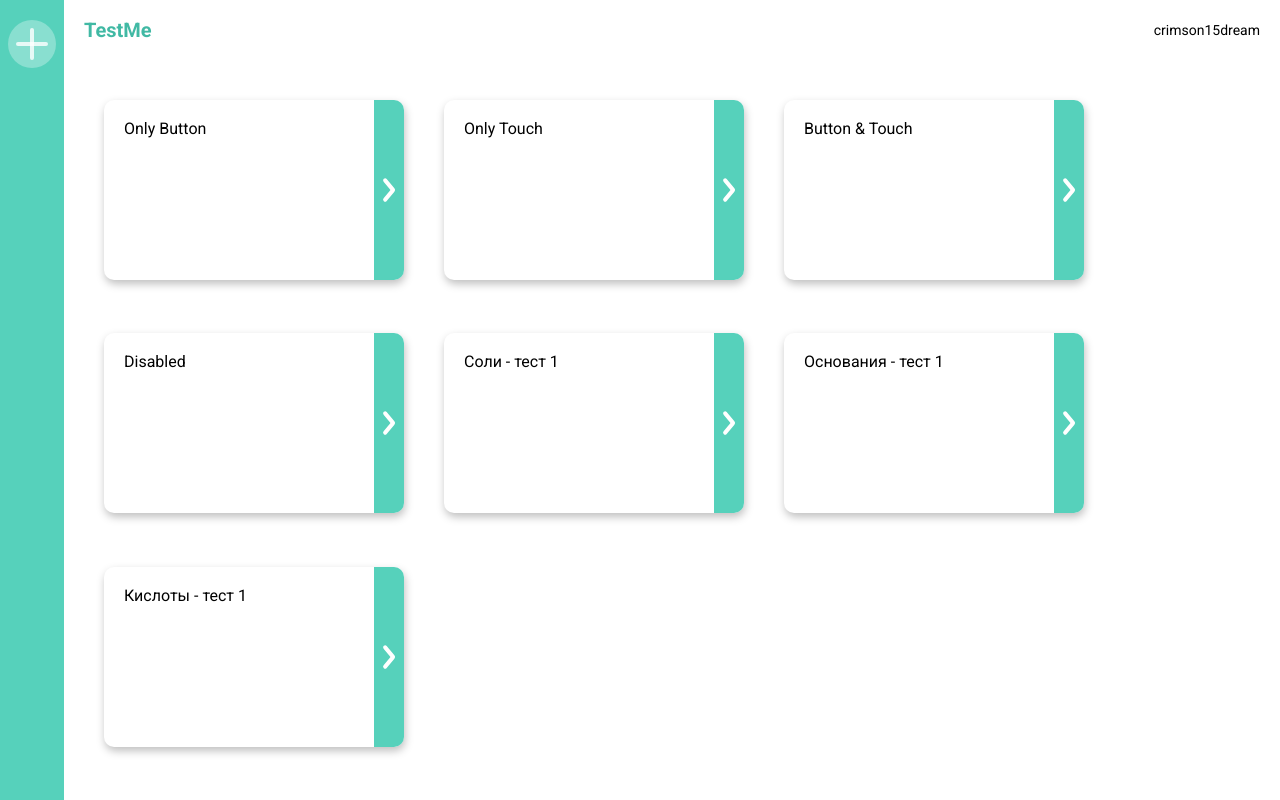
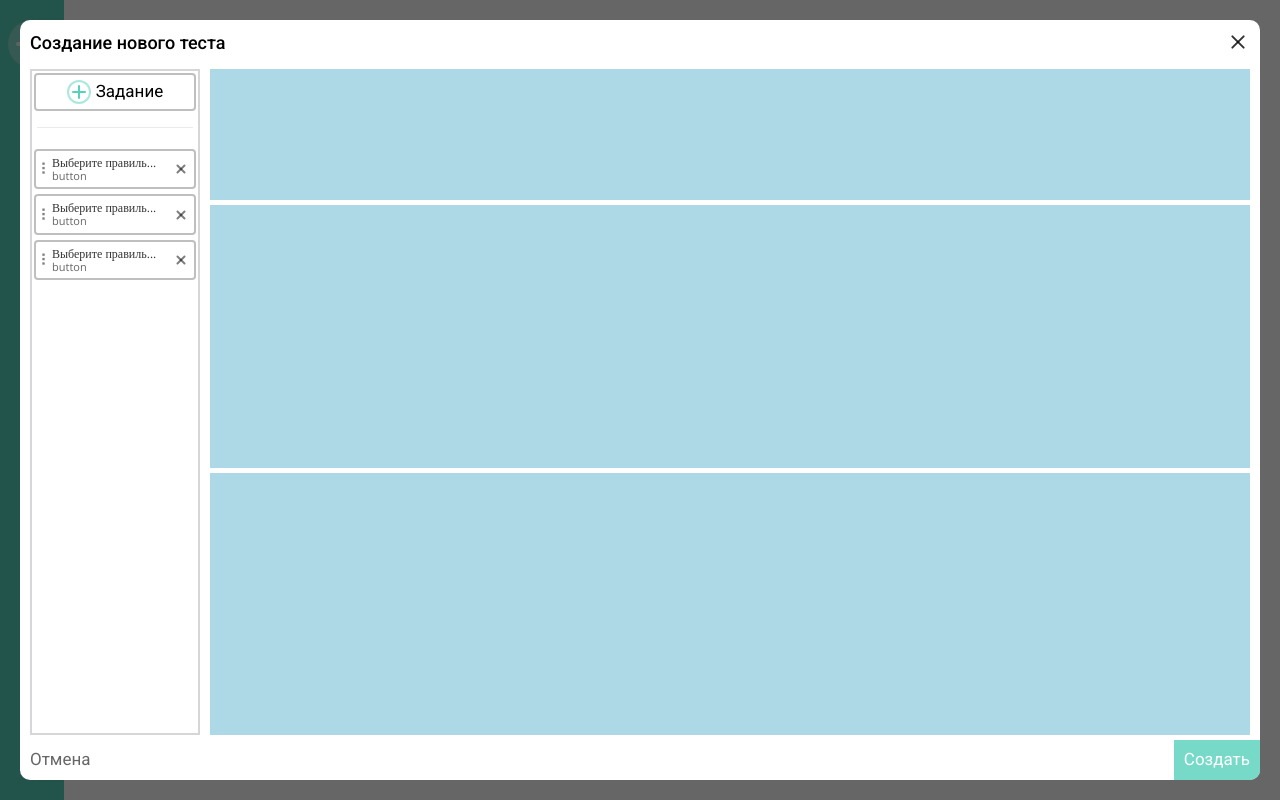
Before and after one commit to DoshSempai/study-platform, a React app: page / in a window 1280 px wide. Built offline with nearby package versions, Linux system fonts and the light colour scheme.

Commit message:
[test_wizard] Tasks List Layout

```diff
--- a/src/assets/palette.css
+++ b/src/assets/palette.css
@@ -23,6 +23,7 @@
   --stplatform-primary: #56D1BB;
   --stplatform-primary-80: rgba(86, 209, 187, 0.8);
   --stplatform-primary-50: rgba(86, 209, 187, 0.5);
+  --stplatform-primary-20: rgba(86, 209, 187, 0.2);
 
   --stplatform-hint-bg-correct: #D0FFCF;
   --stplatform-hint-bg-wrong: #FFCFCF;
--- /dev/null
+++ b/src/utils.ts
@@ -0,0 +1,2 @@
+export const truncateString = (input: string, length = 10): string =>
+	input.length > length ? `${input.substring(0, length)}...` : input;
--- a/src/view/components/testwizard/testwizard.css
+++ b/src/view/components/testwizard/testwizard.css
@@ -30,7 +30,7 @@
   display: flex;
   justify-content: space-between;
   align-items: center;
-  padding: 14px;
+  padding: 10px;
 }
 .testwizard__title {
   font-family: 'Roboto', sans-serif;
@@ -77,7 +77,6 @@
 }
 .testwizard__action {
   padding: 10px;
-  /* background-color: var(--stplatform-black-50); */
   font-family: 'Roboto', sans-serif;
   font-style: normal;
   font-weight: 400;
@@ -109,24 +108,167 @@
   margin-left: 5px;
   padding: 5px;
   height: 100%;
-  flex-grow: 1;
+  /* flex-grow: 1; */
 }
 
 .testwizard__right {
   margin-right: 5px;
   padding: 5px;
   height: 100%;
-  flex-grow: 3;
+  flex-grow: 4;
 
   display: flex;
   flex-direction: column;
   justify-content: space-between;
 }
 
-.testwizard__exircise_list {
+.testwizard__exircise_list-wrap {
   width: 100%;
   height: 100%;
-  background: lightblue;
+  min-width: 170px;
+  box-sizing: border-box;
+  border: 2px solid var(--stplatform-black-16);
+}
+.testwizard__exircise_new {
+  display: flex;
+  justify-content: center;
+  align-items: center;
+
+  padding: 5px 8px;
+  border: 2px solid var(--stplatform-black-25);
+  border-radius: 4px;
+  margin: 2px;
+  box-sizing: border-box;
+
+  cursor: pointer;
+}
+.testwizard__exircise_new:hover {
+  background: var(--stplatform-primary-20);
+  border-color: var(--stplatform-primary-50);
+}
+.testwizard__exircise_new-logo {
+  position: relative;
+  width: 24px;
+  height: 24px;
+  margin-right: 5px;
+  border: 2px solid var(--stplatform-primary-50);
+  border-radius: 50%;
+}
+.testwizard__exircise_new-logo::before {
+  content: '';
+  position: absolute;
+  top: 50%;
+  left: 50%;
+  transform: translate(-50%, -50%);
+  width: 14px;
+  height: 2px;
+  background-color: var(--stplatform-primary);
+  border-radius: 2px;
+}
+.testwizard__exircise_new-logo::after {
+  content: '';
+  position: absolute;
+  top: 50%;
+  left: 50%;
+  transform: translate(-50%, -50%);
+  width: 2px;
+  height: 14px;
+  background-color: var(--stplatform-primary);
+  border-radius: 2px;
+}
+.testwizard__exircise_new-text {
+  font-family: 'Roboto', sans-serif;
+  font-style: normal;
+  font-weight: 400;
+  font-size: 17px;
+}
+
+.testwizard__exircise_list-divider {
+  margin: 16px 5px;
+  height: 1px;
+  background: var(--stplatform-black-08);
+}
+
+.testwizard__exircise-list {
+  margin: 10px 0;
+  overflow-y: auto;
+}
+
+.testwizard__list-item {
+  position: relative;
+  padding: 5px;
+  padding-left: 16px;
+  border: 2px solid var(--stplatform-black-25);
+  border-radius: 4px;
+  margin: 5px 2px;
+  box-sizing: border-box;
+  cursor: pointer;
+
+  display: flex;
+  align-items: center;
+  justify-content: space-between;
+
+  font-family: 'Open Sans';
+  font-style: normal;
+  font-weight: normal;
+  font-size: 12px;
+
+  user-select: none;
+}
+.testwizard__list-item::after {
+  position: absolute;
+  top: 50%;
+  left: 4px;
+  transform: translateY(-50%);
+  content: '\2807';
+  font-size: 16px;
+  color: var(--stplatform-black-50);
+}
+.testwizard__list-item:hover::after {
+  color: var(--stplatform-primary-50);
+}
+.testwizard__list-item:hover {
+  background: var(--stplatform-primary-20);
+  border-color: var(--stplatform-primary-50);
+}
+.testwizard__list-item-title {
+  color: var(--stplatform-black-80);
+}
+.testwizard__list-item-type {
+  font-size: 11px;
+  color: var(--stplatform-black-60);
+}
+
+.testwizard__list-item-remove {
+  position: relative;
+  margin-left: 5px;
+  padding: 8px;
+  cursor: pointer;
+}
+.testwizard__list-item-remove::before {
+  content: '';
+  position: absolute;
+  top: 50%;
+  left: 50%;
+  transform: translate(-50%, -50%) rotate(45deg);
+  width: 12px;
+  height: 2px;
+  background-color: var(--stplatform-black-50);
+  border-radius: 2px;
+}
+.testwizard__list-item-remove::after {
+  content: '';
+  position: absolute;
+  top: 50%;
+  left: 50%;
+  transform: translate(-50%, -50%) rotate(-45deg);
+  width: 12px;
+  height: 2px;
+  background-color: var(--stplatform-black-50);
+  border-radius: 2px;
+}
+.testwizard__list-item-remove:hover::before, .testwizard__list-item-remove:hover::after {
+  background-color: var(--stplatform-black-80);
 }
 
 .testwizard__setting {
--- a/src/view/components/testwizard/testwizard.tsx
+++ b/src/view/components/testwizard/testwizard.tsx
@@ -1,4 +1,7 @@
-import React from 'react';
+import React, { useState } from 'react';
+import { ITestExerciseAll } from '../../../data/exercise-types';
+import { exerciseList } from '../../../data/test-exercise';
+import { truncateString } from '../../../utils';
 import './testwizard.css';
 
 interface ITestWizard {
@@ -6,6 +9,19 @@ interface ITestWizard {
 }
 
 export const TestWizard = ({ onCloseModal }: ITestWizard): JSX.Element => {
+	// const [tasks, setTasks] = useState<ITestExerciseAll[]>([]);
+	const [tasks, setTasks] = useState<ITestExerciseAll[]>(exerciseList['1']);
+
+	const onCreateNewTask = (): void => {
+		/* todo */
+	};
+
+	const onRemoveTask = (index: number): void => {
+		const tasksCopy = [...tasks];
+		tasksCopy.splice(index, 1);
+		setTasks(tasksCopy);
+	};
+
 	return (
 		<>
 			<div className="testwizard-wrap"></div>
@@ -16,7 +32,29 @@ export const TestWizard = ({ onCloseModal }: ITestWizard): JSX.Element => {
 				</div>
 				<div className="testwizard__content">
 					<div className="testwizard__left">
-						<div className="testwizard__exircise_list"></div>
+						<div className="testwizard__exircise_list-wrap">
+							<div className="testwizard__exircise_new" onClick={onCreateNewTask}>
+								<div className="testwizard__exircise_new-logo"></div>
+								<div className="testwizard__exircise_new-text">Задание</div>
+							</div>
+							<div className="testwizard__exircise_list-divider"></div>
+							<div className="testwizard__exircise-list">
+								{tasks.map((task, index) => (
+									<div className="testwizard__list-item">
+										<div className="testwizard__list-item-data">
+											<div className="testwizard__list-item-title">
+												{truncateString(task.title, 16)}
+											</div>
+											<div className="testwizard__list-item-type">{task.type}</div>
+										</div>
+										<div
+											className="testwizard__list-item-remove"
+											onClick={(): void => onRemoveTask(index)}
+										></div>
+									</div>
+								))}
+							</div>
+						</div>
 					</div>
 					<div className="testwizard__right">
 						<div className="testwizard__setting"></div>
--- a/src/view/pages/dashboard/dashboard.tsx
+++ b/src/view/pages/dashboard/dashboard.tsx
@@ -6,7 +6,7 @@ import { CommonLayout } from '../common/CommonLayout';
 import { TestWizard } from '../../components/testwizard/testwizard';
 
 const Dashboard = (): JSX.Element => {
-	const [showTestWIzardModal, setShowTestWizardModal] = useState<boolean>(false);
+	const [showTestWIzardModal, setShowTestWizardModal] = useState<boolean>(true);
 	return (
 		<>
 			<CommonLayout onCreateTestClick={(): void => setShowTestWizardModal(true)}>
```
